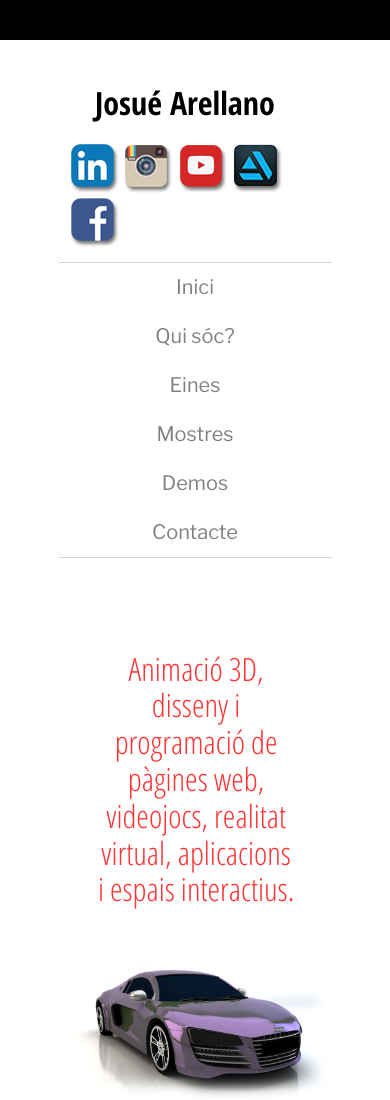
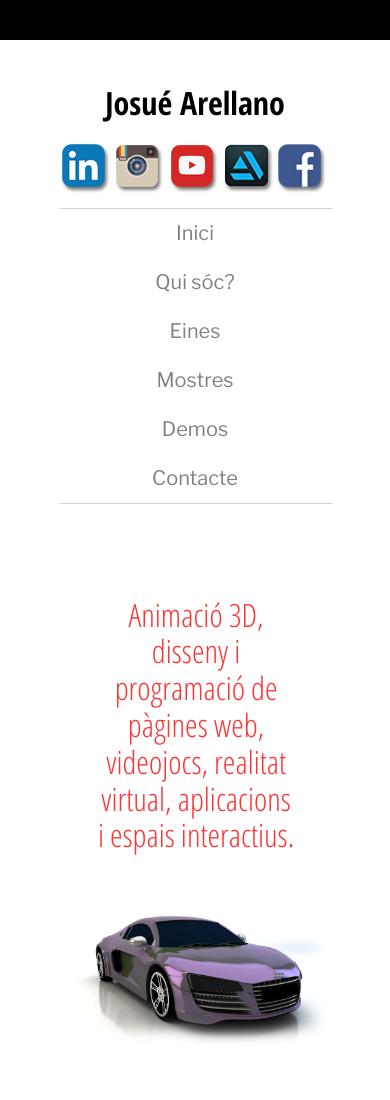
Before and after one commit to josuearellano/josuearellano.github.io, a plain HTML site: page index.html in a window 390 px wide. Shown: the top 1100 px of the page. Drawn offline with nearby package versions, Linux system fonts and the light colour scheme.

Commit message:
Alinear Nom
Configurat el mediaquery a partir de 700px per les classes name-box i social-box.

```diff
--- a/css/style.css
+++ b/css/style.css
@@ -720,10 +720,10 @@ ___________________________________________________MEDIAQERY--------------------
 	}
 
 	.name-box {
-	min-width: 200px;
-	flex-wrap: nowrap;
-	margin: auto;
-}
+		min-width: 200px;
+		flex-wrap: nowrap;
+		margin: auto;
+	}
 }
 
 /*__________________________________________________*/
@@ -738,10 +738,18 @@ ___________________________________________________MEDIAQERY--------------------
 		display: flex;
 		justify-content: center;
 		align-items: center;
+	}
 
+	.name-box {
+		text-align: center;
+		margin: auto;
+	}
+
+	.social-box {
+		margin: 0;
+		justify-content: center;
 
 	}
-
 
 	.botons {
 		display: inline-flex;
@@ -784,7 +792,7 @@ ___________________________________________________MEDIAQERY--------------------
 	}
 
 
-		.h3animat-quisoc {
+	.h3animat-quisoc {
 		font-size: 2em;
 		margin: auto;
 	}
```
Also changed, not shown: index.html (+6 -5 lines).
